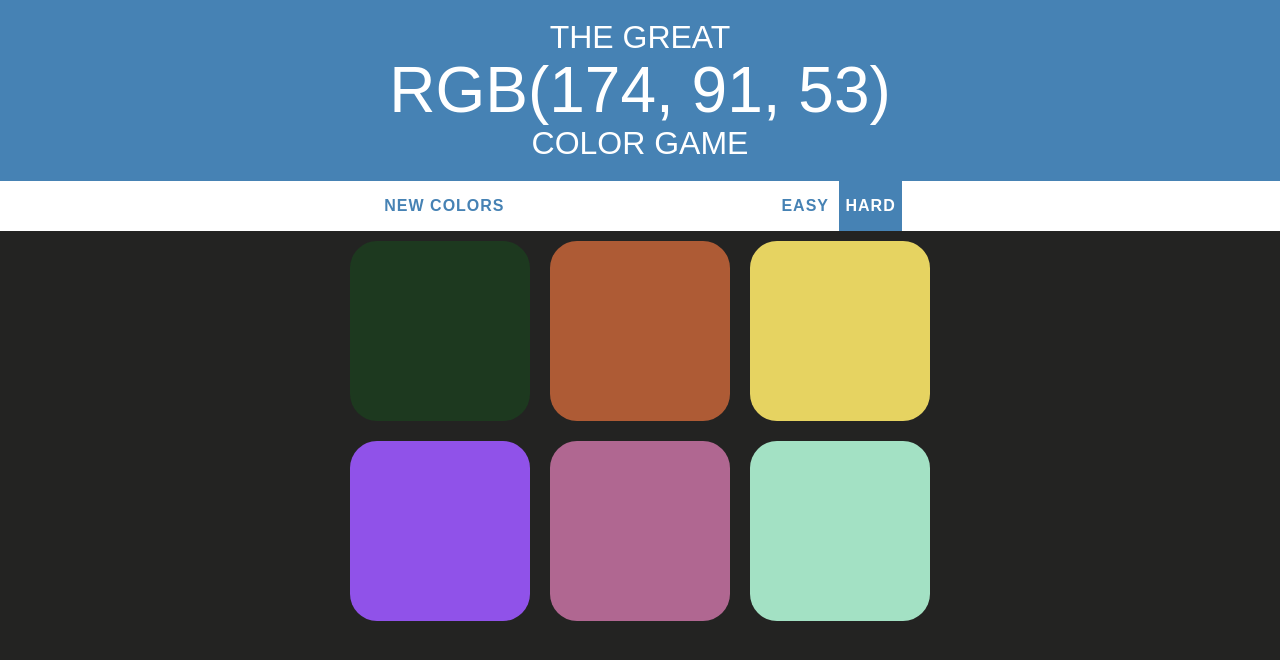
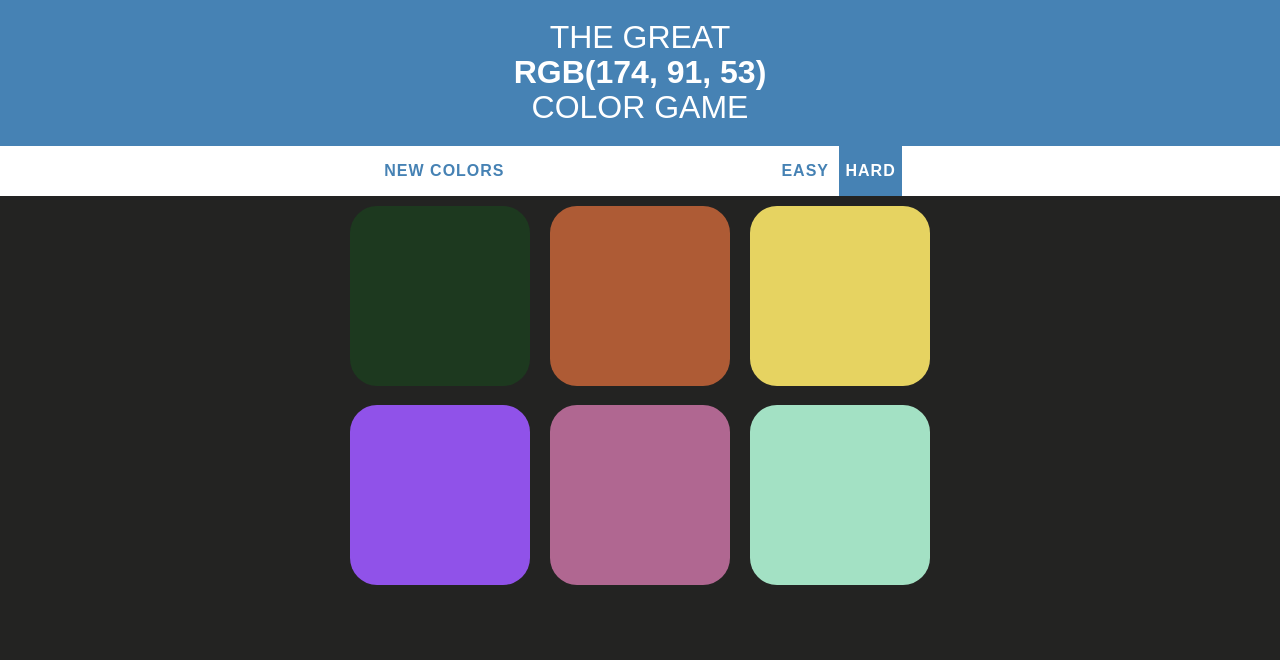
Before and after one commit to EvrajYuvi/SimpleColorGame, a plain HTML site: page index.html in a window 1280 px wide. Drawn offline with Linux system fonts and the light colour scheme.

Commit message:
To change color display size

```diff
--- a/colorgame.css
+++ b/colorgame.css
@@ -21,7 +21,8 @@ h1 {
 }
 
 #colorDisplay{
-    font-size: 200%;
+    font-size: 100%;
+    font-weight: bolder;
 }
 
 #message {
```
